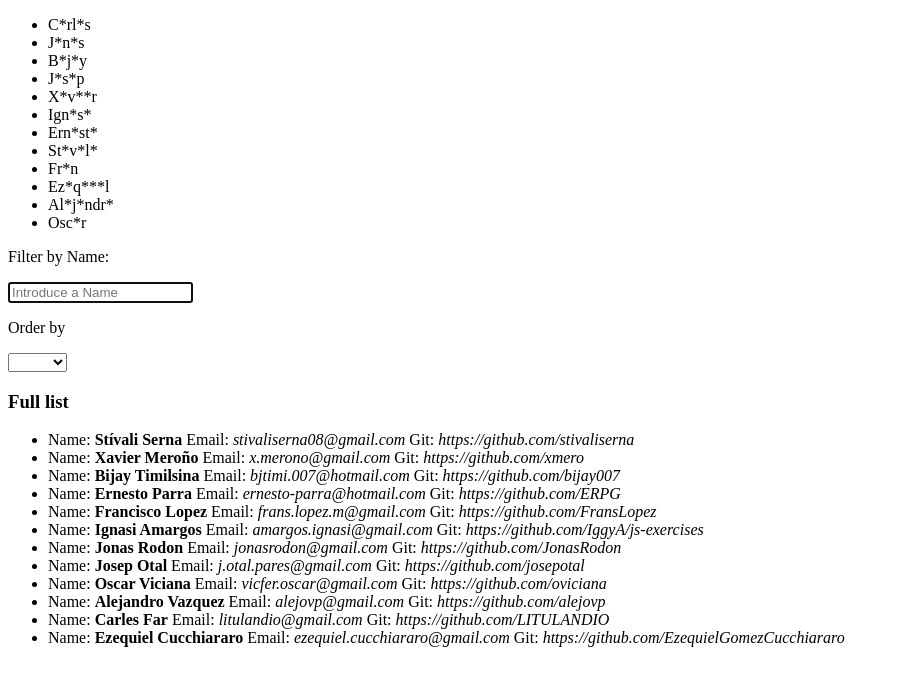
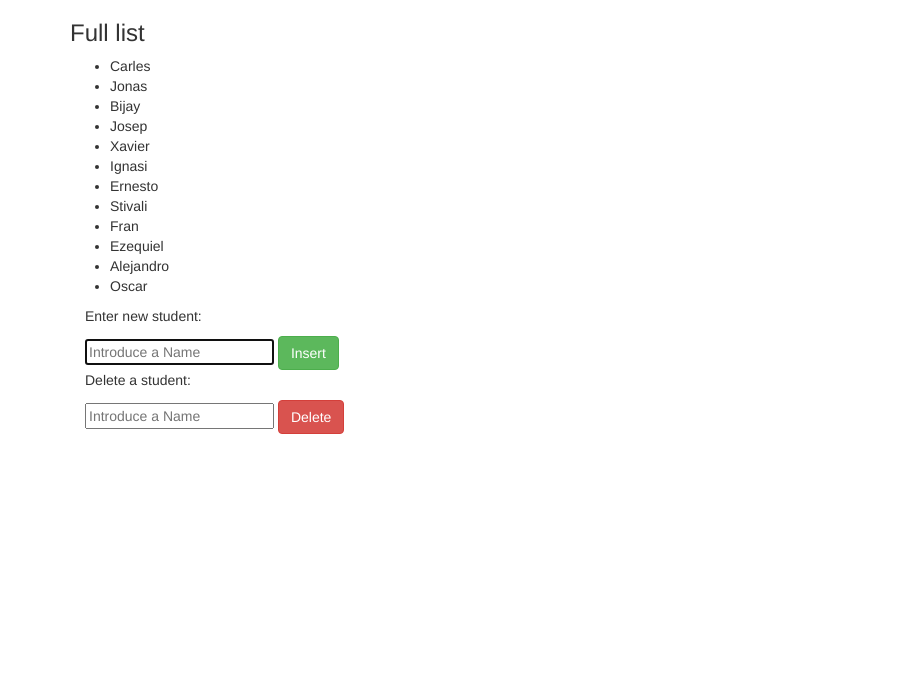
Before and after one commit to xmero/w3, a plain HTML site: page angulardemo2/index.html in a window 1280 px wide. Shown: the whole page, without its empty margins (0-900 px from the left). Drawn offline with nearby package versions, Linux system fonts and the light colour scheme.

Commit message:
angularDemo2 Downgraded

```diff
--- a/angulardemo2/app.js
+++ b/angulardemo2/app.js
@@ -5,91 +5,29 @@ myApp.controller("MyFirstController", function($scope) {
     $scope.op1 = 0
     $scope.op2 = 0
 
-$scope.sum = function(){
+    $scope.sum = function() {
         var op1 = $scope.op1
         var op2 = $scope.op2
 
-  return (op1*op1)+(op2*op2)
+        return (op1 * op1) + (op2 * op2)
     }
 })
 
-myApp.controller("MySecondController", function($scope){
-var students =  ['Carles', 'Jonas', 'Bijay', 'Josep', 'Xavier', 'Ignasi', 'Ernesto', 'Stivali', 'Fran', 'Ezequiel', 'Alejandro', 'Oscar']
+myApp.controller("MySecondController", function($scope) {
+    var students = ['Carles', 'Jonas', 'Bijay', 'Josep', 'Xavier', 'Ignasi', 'Ernesto', 'Stivali', 'Fran', 'Ezequiel', 'Alejandro', 'Oscar']
+        // replaced = students.map(function(value){
+        //   return value.replace(/[aeiou]/g,'*')
+        // })
+        // $scope.students = replaced
 
-replaced = students.map(function(value){
-  return value.replace(/[aeiou]/g,'*')
+    $scope.students = students
 })
 
-$scope.students = replaced
+myApp.controller("studentManager", function($scope) {
+
+function insertStudent(name){
+     $scope.students.push(name)
+}
 })
 
 // List the objects. order by type. filter by name.
-
-
-myApp.controller("studentsFilter", function($scope){
-$scope.query = ''
-var students =  [
-    {
-        "name": "Stívali Serna",
-        "mail": "stivaliserna08@gmail.com",
-        "github": "https://github.com/stivaliserna"
-    },
-    {
-        "name": "Xavier Meroño",
-        "mail": "x.merono@gmail.com",
-        "github": "https://github.com/xmero"
-    },
-    {
-        "name": "Bijay Timilsina",
-        "mail": "bjtimi.007@hotmail.com",
-        "github": "https://github.com/bijay007"
-    },
-    {
-        "name": "Ernesto Parra",
-        "mail": "ernesto-parra@hotmail.com",
-        "github": "https://github.com/ERPG"
-    },
-    {
-        "name": "Francisco Lopez",
-        "mail": "frans.lopez.m@gmail.com",
-        "github": "https://github.com/FransLopez"
-    },
-    {
-        "name": "Ignasi Amargos",
-        "mail": "amargos.ignasi@gmail.com",
-        "github": "https://github.com/IggyA/js-exercises"
-    },
-    {
-        "name": "Jonas Rodon",
-        "mail": "jonasrodon@gmail.com",
-        "github": "https://github.com/JonasRodon"
-    },
-    {
-        "name": "Josep Otal",
-        "mail": "j.otal.pares@gmail.com",
-        "github": "https://github.com/josepotal"
-    },
-    {
-        "name": "Oscar Viciana",
-        "mail": "vicfer.oscar@gmail.com",
-        "github": "https://github.com/oviciana"
-    },
-    {
-        "name": "Alejandro Vazquez",
-        "mail": "alejovp@gmail.com",
-        "github": "https://github.com/alejovp"
-    },
-    {
-        "name": "Carles Far",
-        "mail": "litulandio@gmail.com",
-        "github": "https://github.com/LITULANDIO"
-    },
-    {
-        "name": "Ezequiel Cucchiararo",
-        "mail": "ezequiel.cucchiararo@gmail.com",
-        "github": "https://github.com/EzequielGomezCucchiararo"
-    }
-]
-
-$scope.students = students
-})
--- a/angulardemo2/index.html
+++ b/angulardemo2/index.html
@@ -4,6 +4,8 @@
 <head>
     <meta charset="UTF-8">
     <title>angularStepbyStep</title>
+    <!-- Latest compiled and minified CSS -->
+    <link rel="stylesheet" href="https://maxcdn.bootstrapcdn.com/bootstrap/3.3.6/css/bootstrap.min.css" integrity="sha384-1q8mTJOASx8j1Au+a5WDVnPi2lkFfwwEAa8hDDdjZlpLegxhjVME1fgjWPGmkzs7" crossorigin="anonymous">
     <script src="https://ajax.googleapis.com/ajax/libs/angularjs/1.5.8/angular.min.js"></script>
 </head>
 
@@ -14,31 +16,24 @@
         <h1>{{ sum() }}</h1>
     </div>  -->
     <div class="container" ng-controller="MySecondController">
+        <h3>Full list</h3>
         <ul>
             <li ng-repeat="name in students">{{name}}</li>
         </ul>
+        <div class="container" ng-controller="studentManager">
+            <div class="filtered-info">
+                <form>
+                    <p>Enter new student:</p>
+                    <input ng-model="newStudent" type="text" placeholder="Introduce a Name" autofocus />
+                    <button class="btn btn-success" ng-click="insertStudent()">Insert</button>
+                    <p>Delete a student:</p>
+                    <input ng-model="delStudent" type="text" placeholder="Introduce a Name" autofocus />
+                    <button class="btn btn-danger">Delete</button>
+                </form>
+            </div>
+        </div>
     </div>
 </body>
-<div class="container" ng-controller="studentsFilter">
-    <div class="filtered-info">
-        <form>
-            <p>Filter by Name: {{ query }}</p>
-            <input ng-model="query" type="text" placeholder="Introduce a Name" autofocus />
-            <p>Order by</p>
-            <select ng-model="customOrder">
-                <option value="name">name</option>
-                <option value="mail">mail</option>
-                <option value="github">github</option>
-            </select>
-        </form>
-        <h3>Full list</h3>
-        <ul>
-            <li ng-repeat="student in students | filter : {name : query} | orderBy: customOrder">
-                Name: <strong>{{student.name}}</strong> Email: <em>{{student.mail}}</em> Git: <em>{{student.github}}</em>
-            </li>
-        </ul>
-    </div>
-</div>
 <script src="app.js"></script>
 
 </html>
```
Lines whose indentation alone changed are shown as unchanged.
